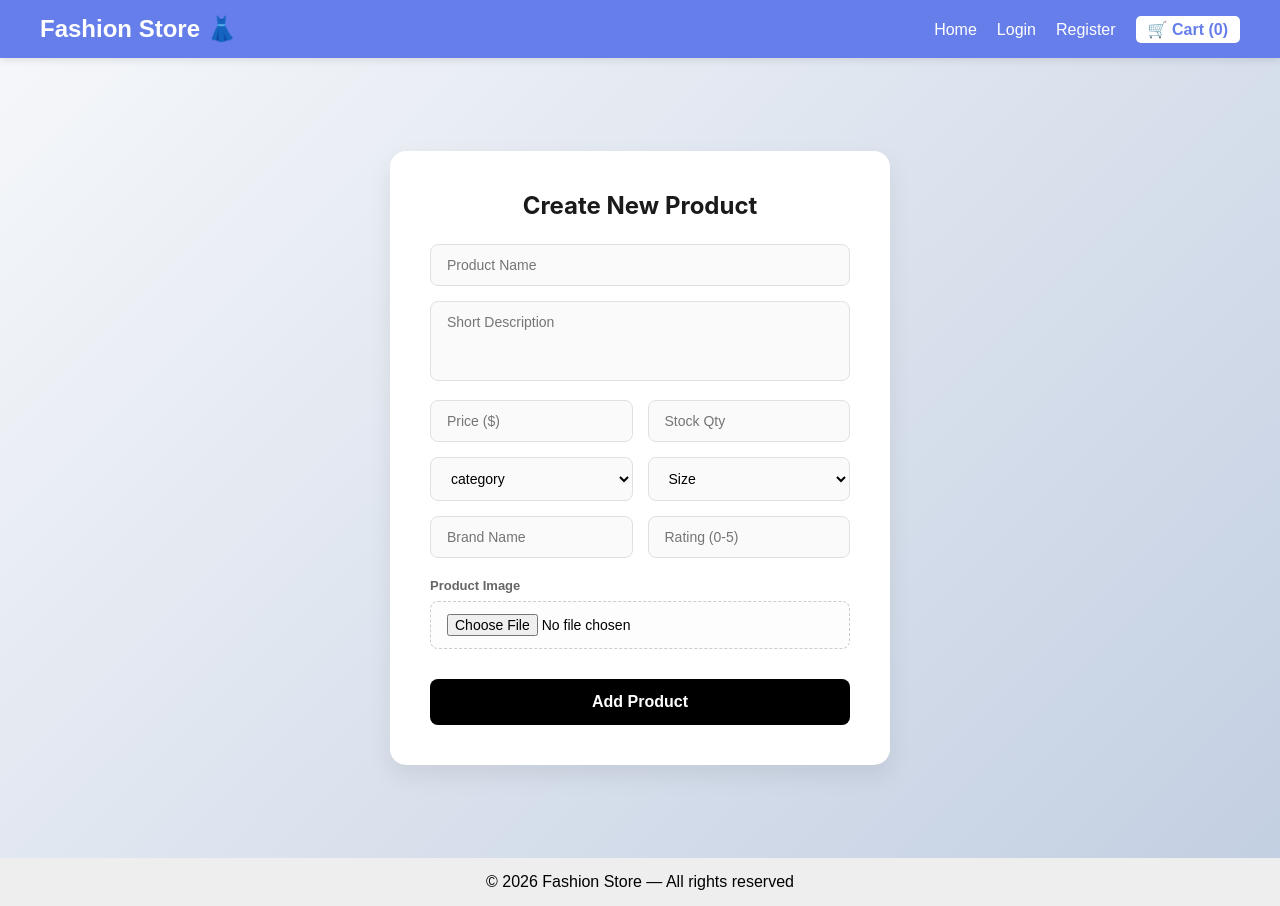
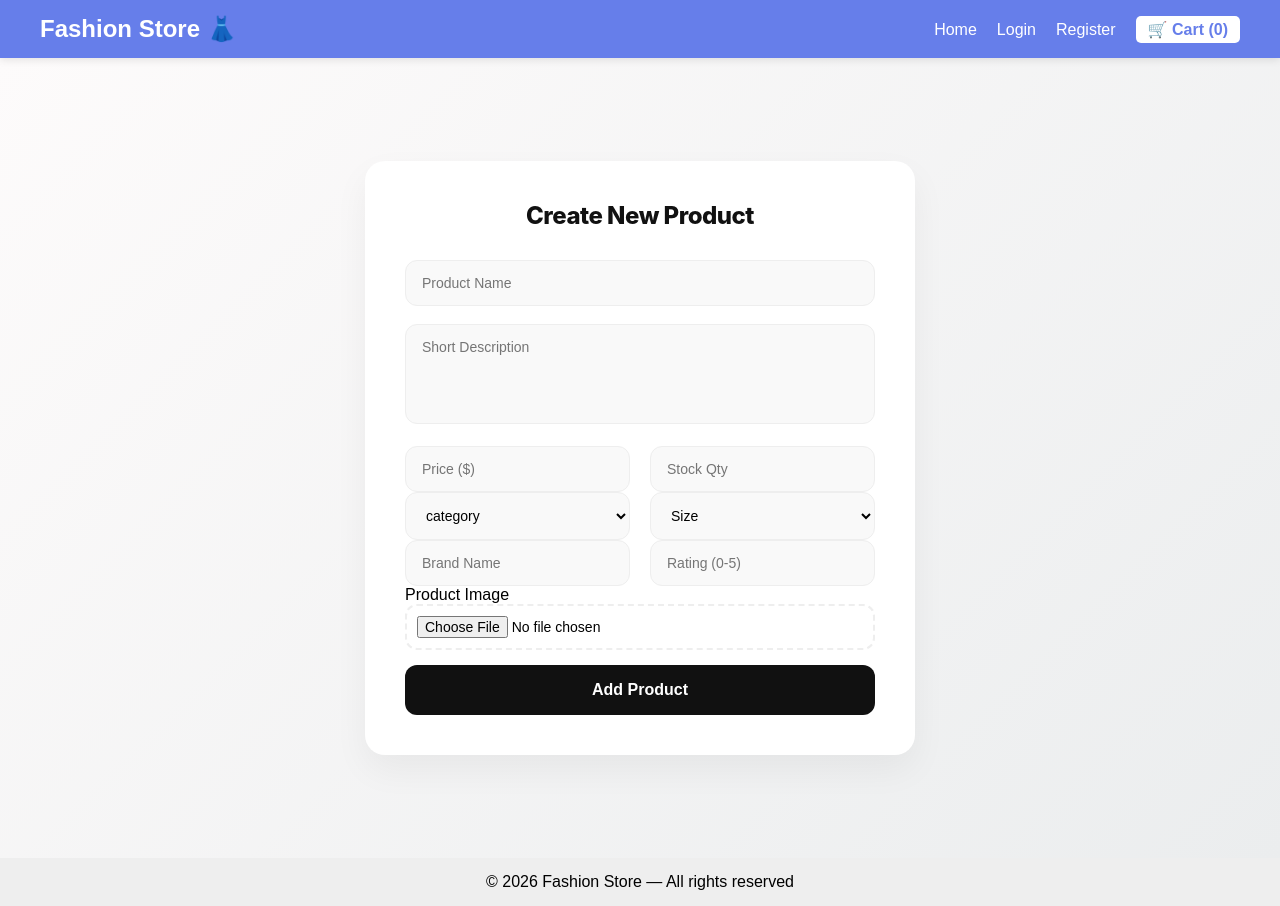
Before and after one commit to dipalikalganche/Ecommerce-Frontendproject, a React (Vite) app: page /create-product in a window 1280 px wide. Built offline with nearby package versions, Linux system fonts and the light colour scheme.

Commit message:
added all the code

```diff
--- a/src/components/CreateProduct.css
+++ b/src/components/CreateProduct.css
@@ -4,39 +4,50 @@
   display: flex;
   justify-content: center;
   align-items: center;
-  background: linear-gradient(135deg, #f5f7fa 0%, #c3cfe2 100%);
-  padding: 20px;
+  background: linear-gradient(135deg, #fdfbfb 0%, #ebedee 100%);
+  padding: 40px 20px;
 }
 
 /* Main Card */
 .create-product-card {
   width: 100%;
-  max-width: 500px;
+  max-width: 550px;
   background: white;
   padding: 40px;
-  border-radius: 16px;
-  box-shadow: 0 10px 25px rgba(0, 0, 0, 0.08);
+  border-radius: 20px;
+  box-shadow: 0 15px 35px rgba(0, 0, 0, 0.05);
 }
 
 .create-product-card h2 {
   text-align: center;
   margin-top: 0;
-  margin-bottom: 24px;
+  margin-bottom: 30px;
   font-family: 'Inter', sans-serif;
-  color: #1a1a1a;
+  color: #111;
+  font-weight: 800;
+  letter-spacing: -0.5px;
+}
+
+/* Labels */
+.input-label {
+  display: block;
+  font-size: 12px;
+  text-transform: uppercase;
   font-weight: 700;
+  color: #888;
+  margin-bottom: 6px;
+  margin-left: 2px;
 }
 
 /* Form Layout */
 .form-group {
-  margin-bottom: 15px;
+  margin-bottom: 18px;
 }
 
 .form-row {
   display: grid;
   grid-template-columns: 1fr 1fr;
-  gap: 15px;
-  margin-bottom: 15px;
+  gap: 20px;
 }
 
 /* Inputs, Selects, and Textarea */
@@ -44,67 +55,71 @@
 .create-product-card select,
 .create-product-card textarea {
   width: 100%;
-  padding: 12px 16px;
-  border: 1px solid #e0e0e0;
-  border-radius: 8px;
+  padding: 14px 16px;
+  border: 1px solid #eee;
+  border-radius: 12px;
   font-size: 14px;
-  background-color: #fafafa;
-  transition: all 0.3s ease;
-  box-sizing: border-box; /* Critical for padding issues */
+  background-color: #f9f9f9;
+  transition: all 0.25s ease;
+  box-sizing: border-box;
 }
 
 .create-product-card textarea {
-  height: 80px;
+  height: 100px;
   resize: none;
 }
 
 .create-product-card input:focus,
 .create-product-card select:focus {
   outline: none;
-  border-color: #000;
+  border-color: #111;
   background-color: #fff;
-  box-shadow: 0 0 0 3px rgba(0,0,0,0.05);
+  box-shadow: 0 4px 12px rgba(0,0,0,0.04);
 }
 
-/* File Input Styling */
-.file-input-container {
-  margin: 20px 0;
+/* Image Preview Section */
+.file-upload-wrapper {
+  display: flex;
+  align-items: center;
+  gap: 15px;
 }
 
-.file-input-container label {
-  display: block;
-  font-size: 13px;
-  font-weight: 600;
-  margin-bottom: 8px;
-  color: #666;
+.image-preview-thumbnail {
+  width: 50px;
+  height: 50px;
+  border-radius: 8px;
+  object-fit: cover;
+  border: 1px solid #eee;
 }
 
 .create-product-card input[type="file"] {
-  border: 1px dashed #ccc;
-  background: #fdfdfd;
-  cursor: pointer;
+  padding: 10px;
+  border: 2px dashed #eee;
+  background: #fff;
 }
 
 /* Submit Button */
 .submit-btn {
   width: 100%;
-  padding: 14px;
-  margin-top: 10px;
-  background: #000;
+  padding: 16px;
+  margin-top: 15px;
+  background: #111;
   color: white;
   border: none;
-  border-radius: 8px;
+  border-radius: 12px;
   font-size: 16px;
   font-weight: 600;
   cursor: pointer;
-  transition: transform 0.2s ease, background 0.3s ease;
+  transition: all 0.3s ease;
 }
 
-.submit-btn:hover {
-  background: #222;
-  transform: translateY(-1px);
+.submit-btn:hover:not(:disabled) {
+  background: #333;
+  transform: translateY(-2px);
+  box-shadow: 0 8px 15px rgba(0,0,0,0.1);
 }
 
-.submit-btn:active {
-  transform: translateY(0);
+.submit-btn:disabled {
+  background: #ccc;
+  cursor: not-allowed;
 }
```
